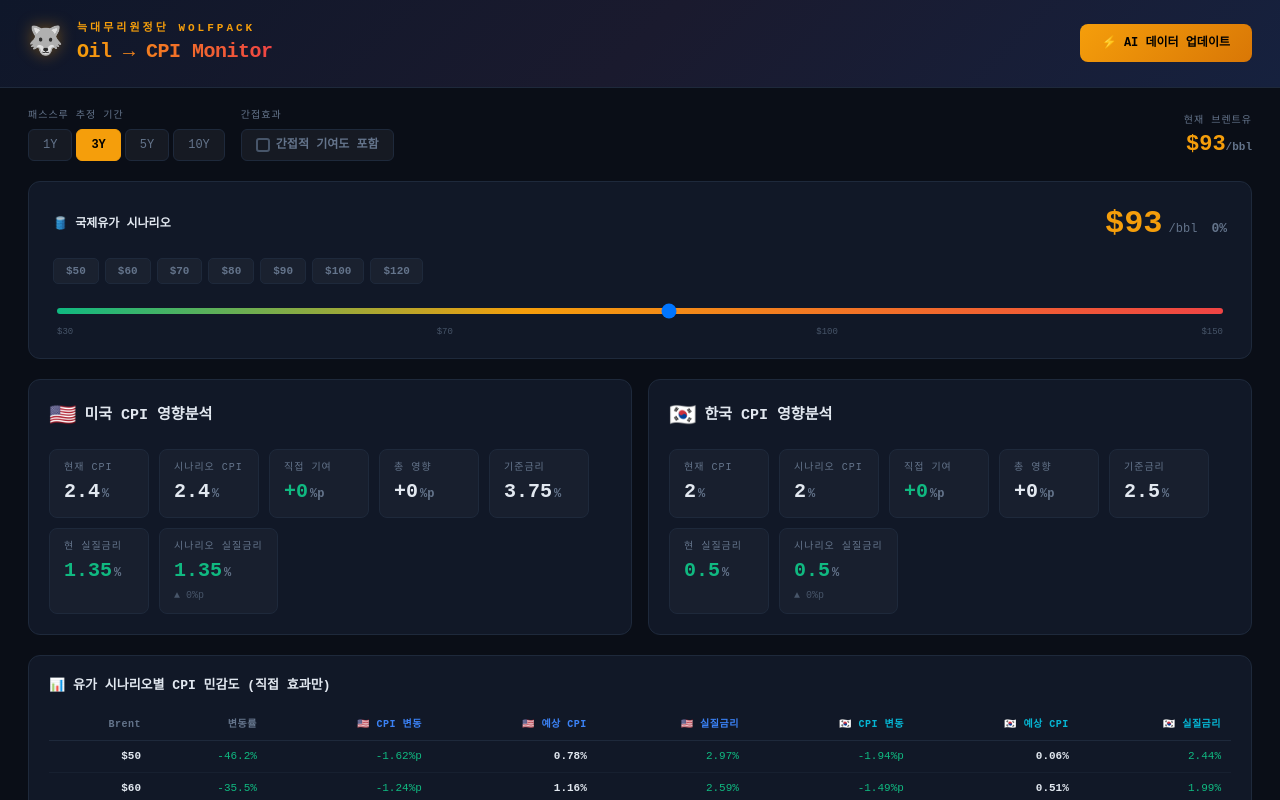
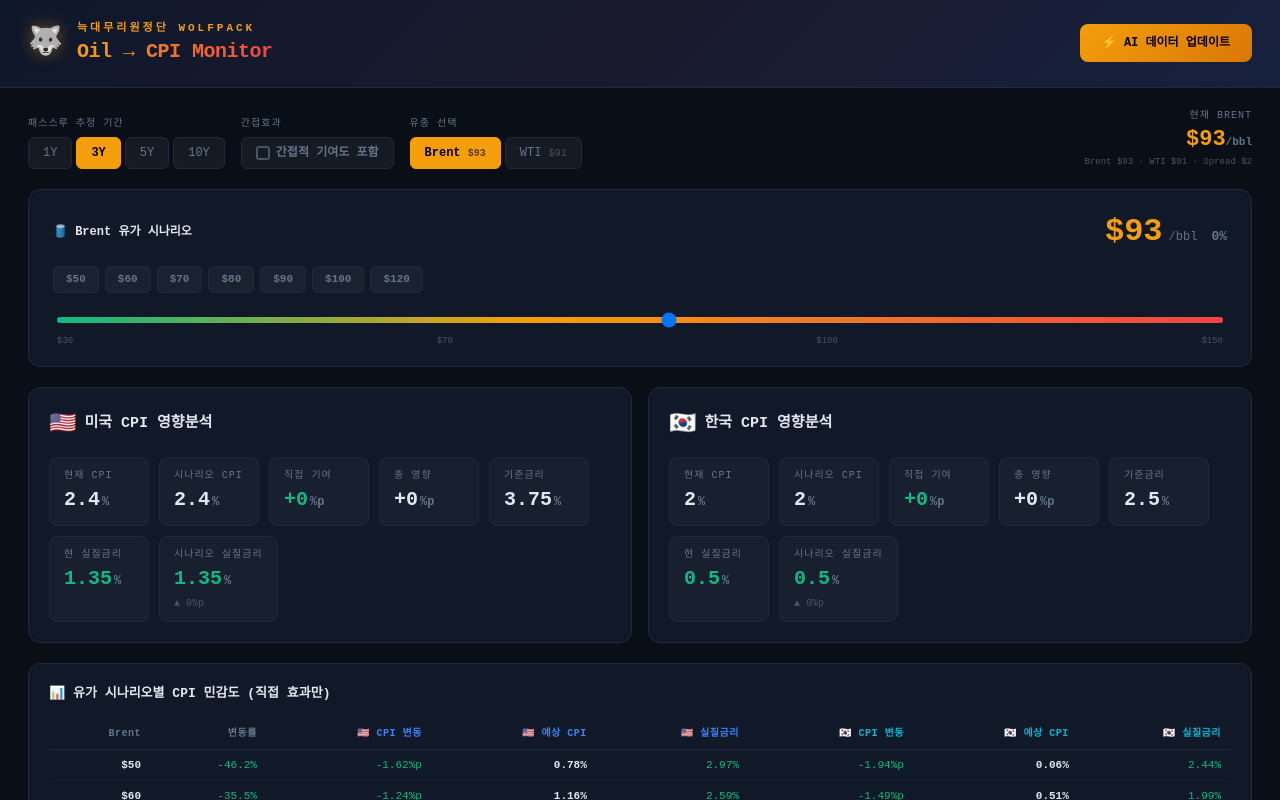
Before and after one commit to mib7514/wolfpack, a Next.js app: page /modules/oil-cpi in a window 1280 px wide. Shown: the top 800 px of the page. Built offline with nearby package versions, Linux system fonts and the light colour scheme.

Commit message:
Update page.js

```diff
--- a/app/modules/oil-cpi/page.js
+++ b/app/modules/oil-cpi/page.js
@@ -8,7 +8,7 @@ import {
 
 // ─── Default macro data (verified Mar 2026) ───
 // US rate = Fed Funds upper bound, KR rate = BOK base rate
-// Brent oil ~$93 (Iran-US war, Hormuz disruption)
+// Brent ~$93, WTI ~$91 (Iran-US war, Hormuz disruption)
 const DEFAULT_DATA = {
   us: {
     currentCPI: 2.4,
@@ -18,23 +18,19 @@ const DEFAULT_DATA = {
     oilPassThrough: { "1y": 0.038, "3y": 0.035, "5y": 0.032, "10y": 0.028 },
     indirectMultiplier: { "1y": 1.55, "3y": 1.65, "5y": 1.70, "10y": 1.80 },
     history: [
-      // Fed: 4.25-4.50 → 4.50-4.75(Feb) → 4.75-5.00(Mar) → 5.00-5.25(May) → 5.25-5.50(Jul)
-      { date: "2023-01", cpi: 6.4, rate: 4.50, oil: 84 },
-      { date: "2023-04", cpi: 4.9, rate: 5.00, oil: 80 },
-      { date: "2023-07", cpi: 3.2, rate: 5.50, oil: 80 },
-      { date: "2023-10", cpi: 3.2, rate: 5.50, oil: 90 },
-      // Fed held 5.25-5.50 through Sep 2024
-      { date: "2024-01", cpi: 3.1, rate: 5.50, oil: 80 },
-      { date: "2024-04", cpi: 3.4, rate: 5.50, oil: 88 },
-      { date: "2024-07", cpi: 2.9, rate: 5.50, oil: 82 },
-      // Sep -50bp(5.00), Nov -25bp(4.75), Dec -25bp(4.50)
-      { date: "2024-10", cpi: 2.6, rate: 5.00, oil: 73 },
-      // 2025: Mar -25bp(4.25), Sep -25bp(4.00), Dec -25bp(3.75)
-      { date: "2025-01", cpi: 3.0, rate: 4.50, oil: 76 },
-      { date: "2025-04", cpi: 2.3, rate: 4.25, oil: 66 },
-      { date: "2025-07", cpi: 2.5, rate: 4.25, oil: 65 },
-      { date: "2025-10", cpi: 2.7, rate: 4.00, oil: 72 },
-      { date: "2026-01", cpi: 2.4, rate: 3.75, oil: 67 },
+      { date: "2023-01", cpi: 6.4, rate: 4.50, brent: 84, wti: 79 },
+      { date: "2023-04", cpi: 4.9, rate: 5.00, brent: 80, wti: 76 },
+      { date: "2023-07", cpi: 3.2, rate: 5.50, brent: 80, wti: 77 },
+      { date: "2023-10", cpi: 3.2, rate: 5.50, brent: 90, wti: 85 },
+      { date: "2024-01", cpi: 3.1, rate: 5.50, brent: 80, wti: 75 },
+      { date: "2024-04", cpi: 3.4, rate: 5.50, brent: 88, wti: 83 },
+      { date: "2024-07", cpi: 2.9, rate: 5.50, brent: 82, wti: 78 },
+      { date: "2024-10", cpi: 2.6, rate: 5.00, brent: 73, wti: 69 },
+      { date: "2025-01", cpi: 3.0, rate: 4.50, brent: 76, wti: 73 },
+      { date: "2025-04", cpi: 2.3, rate: 4.25, brent: 66, wti: 62 },
+      { date: "2025-07", cpi: 2.5, rate: 4.25, brent: 65, wti: 62 },
+      { date: "2025-10", cpi: 2.7, rate: 4.00, brent: 72, wti: 69 },
+      { date: "2026-01", cpi: 2.4, rate: 3.75, brent: 67, wti: 64 },
     ],
   },
   kr: {
@@ -45,25 +41,23 @@ const DEFAULT_DATA = {
     oilPassThrough: { "1y": 0.045, "3y": 0.042, "5y": 0.038, "10y": 0.033 },
     indirectMultiplier: { "1y": 1.60, "3y": 1.70, "5y": 1.80, "10y": 1.90 },
     history: [
-      // BOK held 3.50 through Sep 2024
-      { date: "2023-01", cpi: 5.2, rate: 3.50, oil: 84 },
-      { date: "2023-04", cpi: 3.7, rate: 3.50, oil: 80 },
-      { date: "2023-07", cpi: 2.3, rate: 3.50, oil: 80 },
-      { date: "2023-10", cpi: 3.8, rate: 3.50, oil: 90 },
-      { date: "2024-01", cpi: 2.8, rate: 3.50, oil: 80 },
-      { date: "2024-04", cpi: 2.9, rate: 3.50, oil: 88 },
-      { date: "2024-07", cpi: 2.6, rate: 3.50, oil: 82 },
-      // Oct -25bp(3.25), Nov -25bp(3.00)
-      { date: "2024-10", cpi: 1.3, rate: 3.25, oil: 73 },
-      // Feb 2025 -25bp(2.75), May 2025 -25bp(2.50), held since
-      { date: "2025-01", cpi: 2.2, rate: 3.00, oil: 76 },
-      { date: "2025-04", cpi: 2.1, rate: 2.75, oil: 66 },
-      { date: "2025-07", cpi: 2.1, rate: 2.50, oil: 65 },
-      { date: "2025-10", cpi: 2.4, rate: 2.50, oil: 72 },
-      { date: "2026-01", cpi: 2.0, rate: 2.50, oil: 67 },
+      { date: "2023-01", cpi: 5.2, rate: 3.50, brent: 84, wti: 79 },
+      { date: "2023-04", cpi: 3.7, rate: 3.50, brent: 80, wti: 76 },
+      { date: "2023-07", cpi: 2.3, rate: 3.50, brent: 80, wti: 77 },
+      { date: "2023-10", cpi: 3.8, rate: 3.50, brent: 90, wti: 85 },
+      { date: "2024-01", cpi: 2.8, rate: 3.50, brent: 80, wti: 75 },
+      { date: "2024-04", cpi: 2.9, rate: 3.50, brent: 88, wti: 83 },
+      { date: "2024-07", cpi: 2.6, rate: 3.50, brent: 82, wti: 78 },
+      { date: "2024-10", cpi: 1.3, rate: 3.25, brent: 73, wti: 69 },
+      { date: "2025-01", cpi: 2.2, rate: 3.00, brent: 76, wti: 73 },
+      { date: "2025-04", cpi: 2.1, rate: 2.75, brent: 66, wti: 62 },
+      { date: "2025-07", cpi: 2.1, rate: 2.50, brent: 65, wti: 62 },
+      { date: "2025-10", cpi: 2.4, rate: 2.50, brent: 72, wti: 69 },
+      { date: "2026-01", cpi: 2.0, rate: 2.50, brent: 67, wti: 64 },
     ],
   },
-  currentOilPrice: 93,
+  currentBrent: 93,
+  currentWTI: 91,
 };
 
 // ─── Styling constants ───
@@ -89,16 +83,24 @@ const FONT = "'JetBrains Mono', 'SF Mono', 'Fira Code', monospace";
 export default function OilCPIMonitor() {
   const [data, setData] = useState(DEFAULT_DATA);
   const [timeframe, setTimeframe] = useState("3y");
-  const [oilScenario, setOilScenario] = useState(data.currentOilPrice);
+  const [benchmark, setBenchmark] = useState("brent"); // "brent" | "wti"
+  const currentOilPrice = benchmark === "brent" ? data.currentBrent : data.currentWTI;
+  const [oilScenario, setOilScenario] = useState(data.currentBrent);
   const [includeIndirect, setIncludeIndirect] = useState(false);
   const [aiLoading, setAiLoading] = useState(false);
   const [aiStatus, setAiStatus] = useState(null);
+
+  // Sync scenario when benchmark changes
+  const handleBenchmarkChange = (b) => {
+    setBenchmark(b);
+    setOilScenario(b === "brent" ? data.currentBrent : data.currentWTI);
+  };
 
   // ─── CPI Impact Calculation ───
   const calculateCPIImpact = useCallback(
     (country, oilPrice, tf, indirect) => {
       const c = data[country];
-      const oilChange = ((oilPrice - data.currentOilPrice) / data.currentOilPrice) * 100;
+      const oilChange = ((oilPrice - currentOilPrice) / currentOilPrice) * 100;
       const passThrough = c.oilPassThrough[tf];
       let directImpact = (oilChange * passThrough);
       let totalImpact = directImpact;
@@ -115,7 +117,7 @@ export default function OilCPIMonitor() {
         oilChangePct: Math.round(oilChange * 10) / 10,
       };
     },
-    [data]
+    [data, currentOilPrice]
   );
 
   const usImpact = useMemo(
@@ -135,10 +137,11 @@ export default function OilCPIMonitor() {
         date: h.date,
         cpi: h.cpi,
         rate: h.rate,
+        oil: h[benchmark],
         realRate: Math.round((h.rate - h.cpi) * 100) / 100,
       }));
     },
-    [data]
+    [data, benchmark]
   );
 
   const usChartData = useMemo(() => buildHistoryData("us"), [buildHistoryData]);
@@ -165,9 +168,13 @@ export default function OilCPIMonitor() {
           currentCPI: parsed.kr_cpi ?? prev.kr.currentCPI,
           currentRate: parsed.kr_rate ?? prev.kr.currentRate,
         },
-        currentOilPrice: parsed.brent_oil ?? prev.currentOilPrice,
+        currentBrent: parsed.brent_oil ?? prev.currentBrent,
+        currentWTI: parsed.wti_oil ?? prev.currentWTI,
       }));
-      setOilScenario(parsed.brent_oil ?? data.currentOilPrice);
+      const newPrice = benchmark === "brent"
+        ? (parsed.brent_oil ?? data.currentBrent)
+        : (parsed.wti_oil ?? data.currentWTI);
+      setOilScenario(newPrice);
       setAiStatus({ ok: true, msg: `Updated: ${parsed.notes || parsed.data_date}` });
     } catch (e) {
       console.error(e);
@@ -407,7 +414,8 @@ export default function OilCPIMonitor() {
     );
   };
 
-  const oilChangePct = Math.round(((oilScenario - data.currentOilPrice) / data.currentOilPrice) * 1000) / 10;
+  const oilChangePct = Math.round(((oilScenario - currentOilPrice) / currentOilPrice) * 1000) / 10;
+  const benchmarkLabel = benchmark === "brent" ? "Brent" : "WTI";
 
   return (
     <div style={{
@@ -581,13 +589,48 @@ export default function OilCPIMonitor() {
             </button>
           </div>
 
+          {/* Benchmark selector */}
+          <div>
+            <div style={{ fontSize: 10, color: COLORS.textDim, letterSpacing: 1, marginBottom: 6, textTransform: "uppercase" }}>
+              유종 선택
+            </div>
+            <div style={{ display: "flex", gap: 4 }}>
+              {[
+                { id: "brent", label: "Brent", price: data.currentBrent },
+                { id: "wti", label: "WTI", price: data.currentWTI },
+              ].map((b) => (
+                <button
+                  key={b.id}
+                  onClick={() => handleBenchmarkChange(b.id)}
+                  style={{
+                    background: benchmark === b.id ? COLORS.accent : "rgba(255,255,255,0.05)",
+                    color: benchmark === b.id ? "#000" : COLORS.textDim,
+                    border: `1px solid ${benchmark === b.id ? COLORS.accent : COLORS.cardBorder}`,
+                    borderRadius: 6,
+                    padding: "6px 14px",
+                    fontSize: 12,
+                    fontWeight: benchmark === b.id ? 700 : 500,
+                    cursor: "pointer",
+                    fontFamily: FONT,
+                    transition: "all 0.15s",
+                  }}
+                >
+                  {b.label} <span style={{ opacity: 0.6, fontSize: 10 }}>${b.price}</span>
+                </button>
+              ))}
+            </div>
+          </div>
+
           {/* Current oil info */}
           <div style={{ marginLeft: "auto", textAlign: "right" }}>
             <div style={{ fontSize: 10, color: COLORS.textDim, letterSpacing: 1, textTransform: "uppercase" }}>
-              현재 브렌트유
+              현재 {benchmarkLabel}
             </div>
             <div style={{ fontSize: 22, fontWeight: 800, color: COLORS.accent }}>
-              ${data.currentOilPrice}<span style={{ fontSize: 11, color: COLORS.textDim }}>/bbl</span>
+              ${currentOilPrice}<span style={{ fontSize: 11, color: COLORS.textDim }}>/bbl</span>
+            </div>
+            <div style={{ fontSize: 9, color: COLORS.textMuted }}>
+              Brent ${data.currentBrent} · WTI ${data.currentWTI} · Spread ${data.currentBrent - data.currentWTI}
             </div>
           </div>
         </div>
@@ -601,7 +644,7 @@ export default function OilCPIMonitor() {
         }}>
           <div style={{ display: "flex", alignItems: "center", justifyContent: "space-between", marginBottom: 10 }}>
             <div style={{ fontSize: 12, fontWeight: 700, color: COLORS.text }}>
-              🛢️ 국제유가 시나리오
+              🛢️ {benchmarkLabel} 유가 시나리오
             </div>
             <div style={{ display: "flex", alignItems: "baseline", gap: 6 }}>
               <span style={{ fontSize: 32, fontWeight: 800, color: COLORS.accent }}>
```
